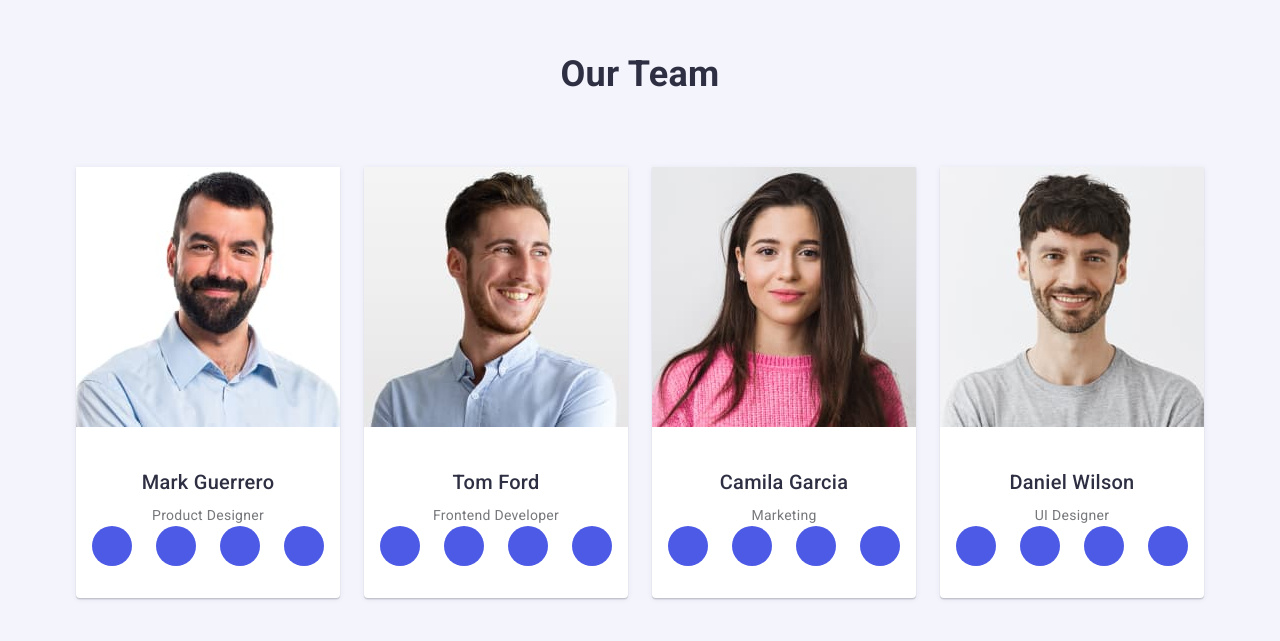
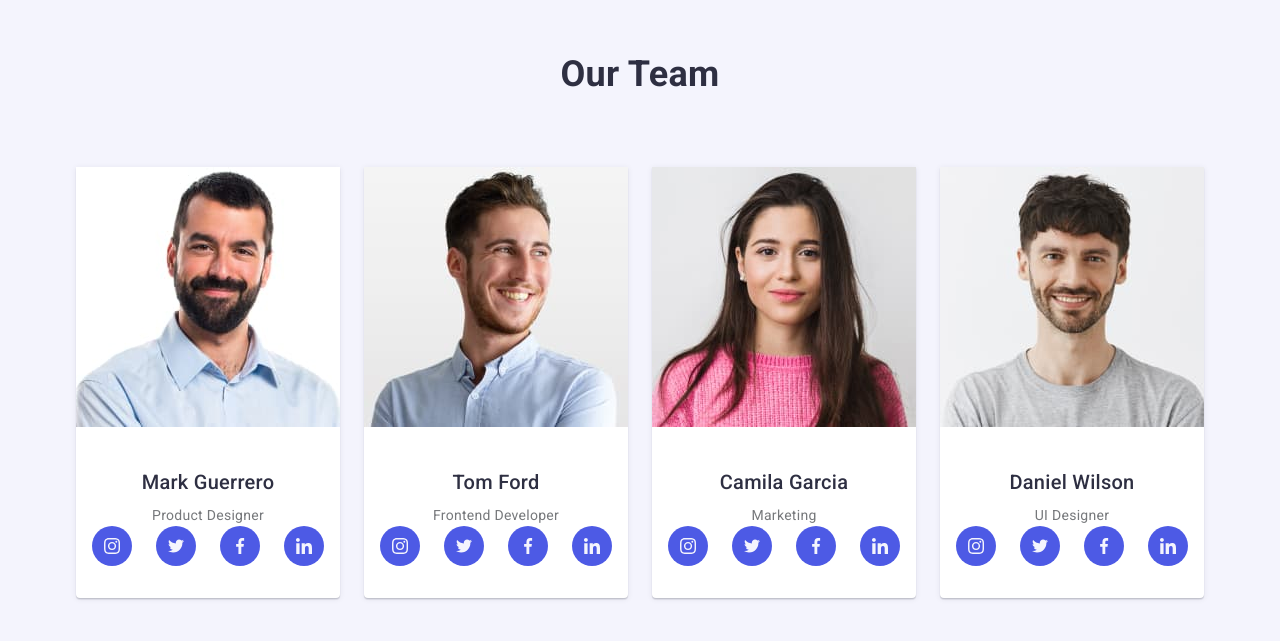
Before and after one commit to Dasha-lev/goit-markup-hw-04, a plain HTML site: page index.html in a window 1280 px wide. Shown: the part 1199-1840 px from the top of the page. Drawn offline with nearby package versions, Linux system fonts and the light colour scheme.

Commit message:
fix for background pic & social media icons

```diff
--- a/css/styles.css
+++ b/css/styles.css
@@ -206,7 +206,7 @@ body {
 .hero {
   background-color: rgba(46, 47, 66, 0.7);
   background-image: linear-gradient( rgba(46, 47, 66, 0.7), rgba(46, 47, 66, 0.7)),
-                     url("/images/background_people-office.jpg");
+                     url("./../images/background_people-office.jpg");
   padding: 188px 0 188px;
   max-width: 1440px;
   background-repeat: no-repeat;
--- a/index.html
+++ b/index.html
@@ -87,7 +87,7 @@
             </li>
             <li class="values-item"> <div class="values-icons">
               <svg width="64" height="64">
-                <use href="./images/icons.svg#icon-diagram"></use>
+                <use href="images/icons.svg#icon-diagram"></use>
               </svg>
             </div>
               <h3 class="values-subtitle">Diligence</h3>
@@ -128,28 +128,28 @@
                 <li class="social-media-item">
                   <a class="social-media-link" href="">
                     <svg class="social-icon" width="16" height="16">
-                      <use href="./images/icon.svg#icon-instagram"></use>
+                      <use href="./images/icons.svg#icon-instagram"></use>
                     </svg>
                   </a>
                 </li>
                 <li class="social-media-item">
                   <a class="social-media-link" href="">
                     <svg class="social-icon" width="16" height="16">
-                      <use href="./images/icon.svg#icon-twitter"></use>
+                      <use href="./images/icons.svg#icon-twitter"></use>
                     </svg>
                   </a>
                 </li>
                 <li class="social-media-item">
                   <a class="social-media-link" href="">
                     <svg class="social-icon" width="16" height="16">
-                      <use href="./images/icon.svg#icon-facebook"></use>
+                      <use href="./images/icons.svg#icon-facebook"></use>
                     </svg>
                   </a>
                 </li>
                 <li class="social-media-item">
                   <a class="social-media-link" href="">
                     <svg class="social-icon" width="16" height="16">
-                      <use href="./images/icon.svg#icon-linkedin"></use>
+                      <use href="./images/icons.svg#icon-linkedin"></use>
                     </svg>
                   </a>
                 </li>
@@ -170,28 +170,28 @@
                 <li class="social-media-item">
                   <a class="social-media-link" href="">
                     <svg class="social-icon" width="16" height="16">
-                      <use href="./images/icon.svg#icon-instagram"></use>
+                      <use href="./images/icons.svg#icon-instagram"></use>
                     </svg>
                   </a>
                 </li>
                 <li class="social-media-item">
                   <a class="social-media-link" href="">
                     <svg class="social-icon" width="16" height="16">
-                      <use href="./images/icon.svg#icon-twitter"></use>
+                      <use href="./images/icons.svg#icon-twitter"></use>
                     </svg>
                   </a>
                 </li>
                 <li class="social-media-item">
                   <a class="social-media-link" href="">
                     <svg class="social-icon" width="16" height="16">
-                      <use href="./images/icon.svg#icon-facebook"></use>
+                      <use href="./images/icons.svg#icon-facebook"></use>
                     </svg>
                   </a>
                 </li>
                 <li class="social-media-item">
                   <a class="social-media-link" href="">
                     <svg class="social-icon" width="16" height="16">
-                      <use href="./images/icon.svg#icon-linkedin"></use>
+                      <use href="./images/icons.svg#icon-linkedin"></use>
                     </svg>
                   </a>
                 </li>
@@ -212,28 +212,28 @@
                 <li class="social-media-item">
                   <a class="social-media-link" href="">
                     <svg class="social-icon" width="16" height="16">
-                      <use href="./images/icon.svg#icon-instagram"></use>
+                      <use href="./images/icons.svg#icon-instagram"></use>
                     </svg>
                   </a>
                 </li>
                 <li class="social-media-item">
                   <a class="social-media-link" href="">
                     <svg class="social-icon" width="16" height="16">
-                      <use href="./images/icon.svg#icon-twitter"></use>
+                      <use href="./images/icons.svg#icon-twitter"></use>
                     </svg>
                   </a>
                 </li>
                 <li class="social-media-item">
                   <a class="social-media-link" href="">
                     <svg class="social-icon" width="16" height="16">
-                      <use href="./images/icon.svg#icon-facebook"></use>
+                      <use href="./images/icons.svg#icon-facebook"></use>
                     </svg>
                   </a>
                 </li>
                 <li class="social-media-item">
                   <a class="social-media-link" href="">
                     <svg class="social-icon" width="16" height="16">
-                      <use href="./images/icon.svg#icon-linkedin"></use>
+                      <use href="./images/icons.svg#icon-linkedin"></use>
                     </svg>
                   </a>
                 </li>
@@ -254,28 +254,28 @@
                 <li class="social-media-item">
                   <a class="social-media-link" href="">
                     <svg class="social-icon" width="16" height="16">
-                      <use href="./images/icon.svg#icon-instagram"></use>
+                      <use href="./images/icons.svg#icon-instagram"></use>
                     </svg>
                   </a>
                 </li>
                 <li class="social-media-item">
                   <a class="social-media-link" href="">
                     <svg class="social-icon" width="16" height="16">
-                      <use href="./images/icon.svg#icon-twitter"></use>
+                      <use href="./images/icons.svg#icon-twitter"></use>
                     </svg>
                   </a>
                 </li>
                 <li class="social-media-item">
                   <a class="social-media-link" href="">
                     <svg class="social-icon" width="16" height="16">
-                      <use href="./images/icon.svg#icon-facebook"></use>
+                      <use href="./images/icons.svg#icon-facebook"></use>
                     </svg>
                   </a>
                 </li>
                 <li class="social-media-item">
                   <a class="social-media-link" href="">
                     <svg class="social-icon" width="16" height="16">
-                      <use href="./images/icon.svg#icon-linkedin"></use>
+                      <use href="./images/icons.svg#icon-linkedin"></use>
                     </svg>
                   </a>
                 </li>
```
